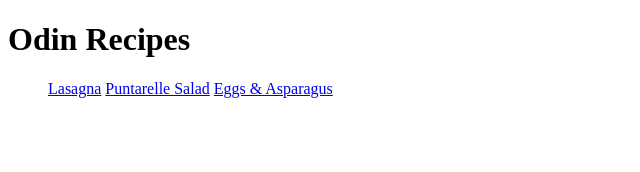
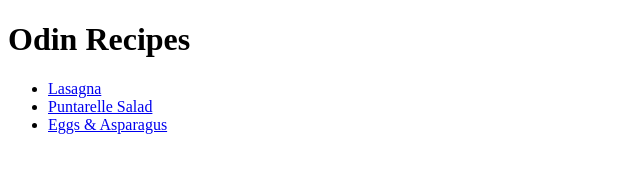
Before and after one commit to rdechiara/odin-recipes, a plain HTML site: page index.html in a window 1280 px wide. Shown: the whole page, without its empty margins (0-640 px from the left). Drawn offline with Linux system fonts and the light colour scheme.

Commit message:
fix: missing li elements

```diff
--- a/index.html
+++ b/index.html
@@ -7,9 +7,9 @@
     <body>
         <h1>Odin Recipes</h1>
         <ul>
-            <a href="recipes/lasagna.html">Lasagna</a>
-            <a href="recipes/puntarelle_salad.html">Puntarelle Salad</a>
-            <a href="recipes/eggs_asparagus.html">Eggs & Asparagus</a>
+            <li><a href="recipes/lasagna.html">Lasagna</a></li>
+            <li><a href="recipes/puntarelle_salad.html">Puntarelle Salad</a></li>
+            <li><a href="recipes/eggs_asparagus.html">Eggs & Asparagus</a></li>
         </ul>
         </body>
     </body>
```
